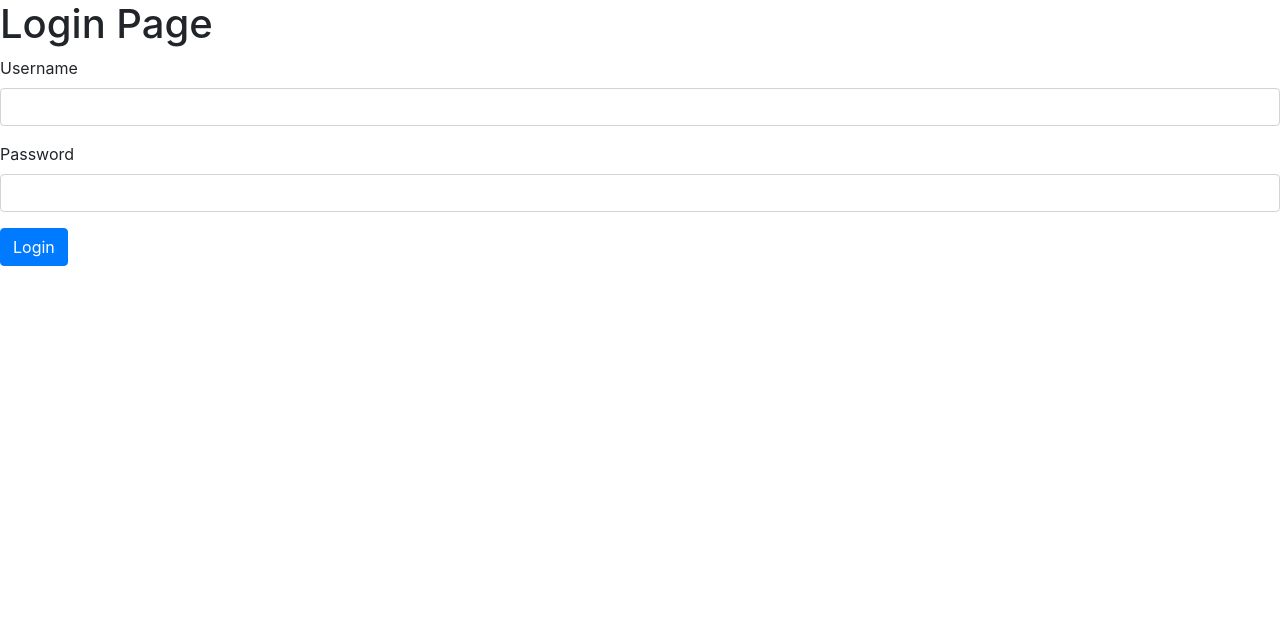
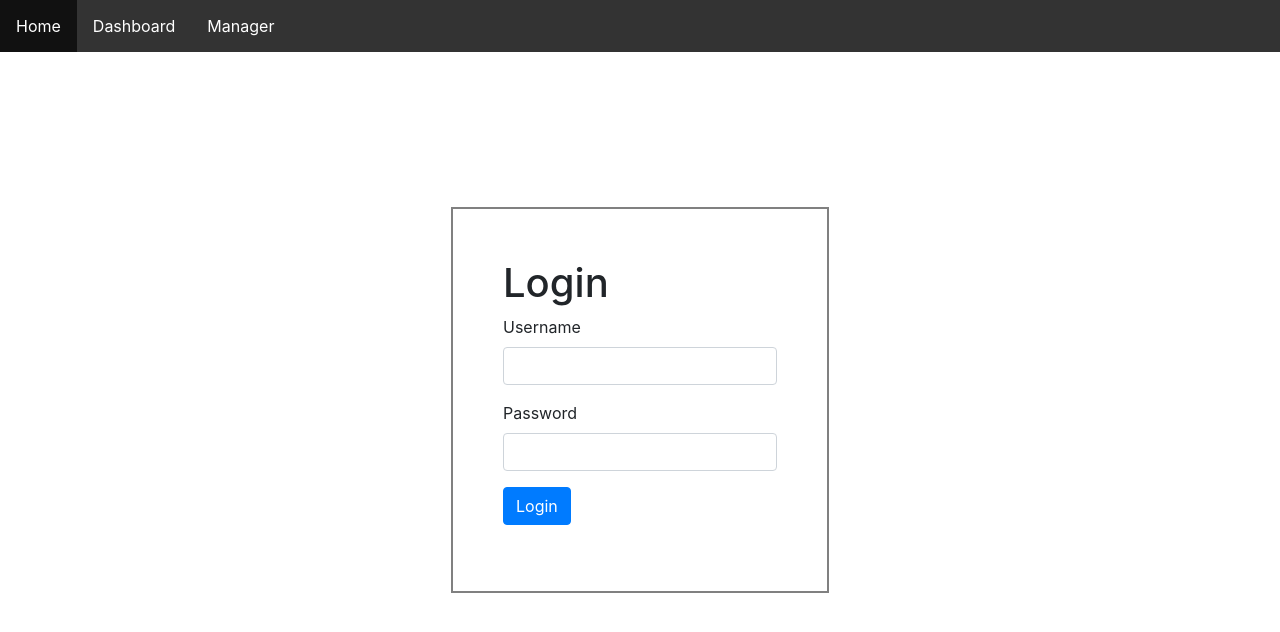
Before and after one commit to Faggruppe4Semester/ModelAgency, a Vue app in the folder ModelAgency/: page /login in a window 1280 px wide. Shown: the top 632 px of the page. Built offline with nearby package versions, Linux system fonts and the light colour scheme.

Commit message:
Navigtion done

```diff
--- a/ModelAgency/src/components/Home.vue
+++ /dev/null
@@ -1,19 +0,0 @@
-<template>
-    <div class="home">
-        <h1>Home</h1>
-        <p>Welcome to your new single-page application, built with <a href="https://vuejs.org" target="_blank">Vue.js</a>.</p>
-    </div>
-</template>
-
-<script>
-    export default {
-        name: 'Home',
-        props: {
-            msg: String
-        }
-    };
-</script>
-
-<!-- Add "scoped" attribute to limit CSS to this component only -->
-<style scoped>
-</style>
--- a/ModelAgency/src/components/Navbar.vue
+++ b/ModelAgency/src/components/Navbar.vue
@@ -1,9 +1,36 @@
 <template>
-  <div></div>
+  <ul>
+    <li><router-link class="a" to="/login">Home</router-link></li>
+    <li><router-link class="a" to="/dashboard">Dashboard</router-link></li>
+    <li><router-link class="a" to="/manager">Manager</router-link></li>
+  </ul>
 </template>
 
 <script>
 export default {};
 </script>
 
-<style scoped></style>
+<style scoped>
+ul {
+  list-style-type: none;
+  margin: 0;
+  padding: 0;
+  overflow: hidden;
+  background-color: #333 !important;
+}
+li {
+  float: left;
+}
+
+.a {
+  display: block;
+  color: white;
+  text-align: center;
+  padding: 14px 16px;
+  text-decoration: none;
+}
+
+.a:hover {
+  background-color: #111;
+}
+</style>
--- a/ModelAgency/src/router/index.js
+++ b/ModelAgency/src/router/index.js
@@ -2,7 +2,8 @@ import Vue from "vue";
 import Router from "vue-router";
 
 import LoginPage from "@/views/Login";
-import Home from "@/components/Home";
+import Dashboard from "@/views/Dashboard";
+import Manager from "@/views/Manager";
 Vue.use(Router);
 
 const router = new Router({
@@ -19,15 +20,20 @@ const router = new Router({
       component: LoginPage,
     },
     {
-      path: "/home",
-      name: "Home",
-      component: Home,
+      path: "/dashboard",
+      name: "Dashboard",
+      component: Dashboard,
+    },
+    {
+      path: "/manager",
+      name: "Manager",
+      component: Manager,
     },
   ],
 });
 
 router.beforeEach((to, from, next) => {
-  const publicPages = ["/login"];
+  const publicPages = ["/login", "/dashboard", "/manager"];
   const authRequired = !publicPages.includes(to.path);
   const loggedIn = localStorage.getItem("token");
 
--- /dev/null
+++ b/ModelAgency/src/views/Dashboard.vue
@@ -0,0 +1,7 @@
+<template>
+  <h1>Dashboard</h1>
+</template>
+
+<script>
+export default {};
+</script>
--- a/ModelAgency/src/views/Login.vue
+++ b/ModelAgency/src/views/Login.vue
@@ -1,6 +1,6 @@
 <template>
-  <div>
-    <h1>Login Page</h1>
+  <div class="center">
+    <h1>Login</h1>
     <form>
       <div class="form-group">
         <label for="username">Username</label>
@@ -11,7 +11,9 @@
           class="form-control"
           :class="{ 'is-invalid': submitted && !username }"
         />
-        <div v-show="submitted && !username" class="invalid-feedback">Username is required</div>
+        <div v-show="submitted && !username" class="invalid-feedback">
+          Username is required
+        </div>
       </div>
       <div class="form-group">
         <label for="password">Password</label>
@@ -22,7 +24,9 @@
           class="form-control"
           :class="{ 'is-invalid': submitted && !password }"
         />
-        <div v-show="submitted && !password" class="invalid-feedback">Password is required</div>
+        <div v-show="submitted && !password" class="invalid-feedback">
+          Password is required
+        </div>
       </div>
       <div class="form-group">
         <button class="btn btn-primary" :disabled="loggingIn">Login</button>
@@ -43,9 +47,9 @@ export default {
       form: {
         username: "",
         password: "",
-        email: ""
+        email: "",
       },
-      url: ""
+      url: "",
     };
   },
   methods: {
@@ -55,15 +59,26 @@ export default {
         method: "POST",
         body: JSON.stringify({
           email: this.form.email,
-          password: this.form.password
+          password: this.form.password,
         }),
-        headers: { "Content-Type": "application/json" }
-      }).then(res =>
-        res.json().then(token => {
+        headers: { "Content-Type": "application/json" },
+      }).then((res) =>
+        res.json().then((token) => {
           localStorage.setItem("token", token.jwt);
         })
       );
-    }
-  }
+    },
+  },
 };
 </script>
+
+<style scoped>
+.center {
+  position: absolute;
+  left: 50%;
+  top: 50%;
+  transform: translate(-50%, -50%);
+  border: 2px solid gray;
+  padding: 50px;
+}
+</style>
--- /dev/null
+++ b/ModelAgency/src/views/Manager.vue
@@ -0,0 +1,7 @@
+<template>
+  <h1>Manager</h1>
+</template>
+
+<script>
+export default {};
+</script>
```
